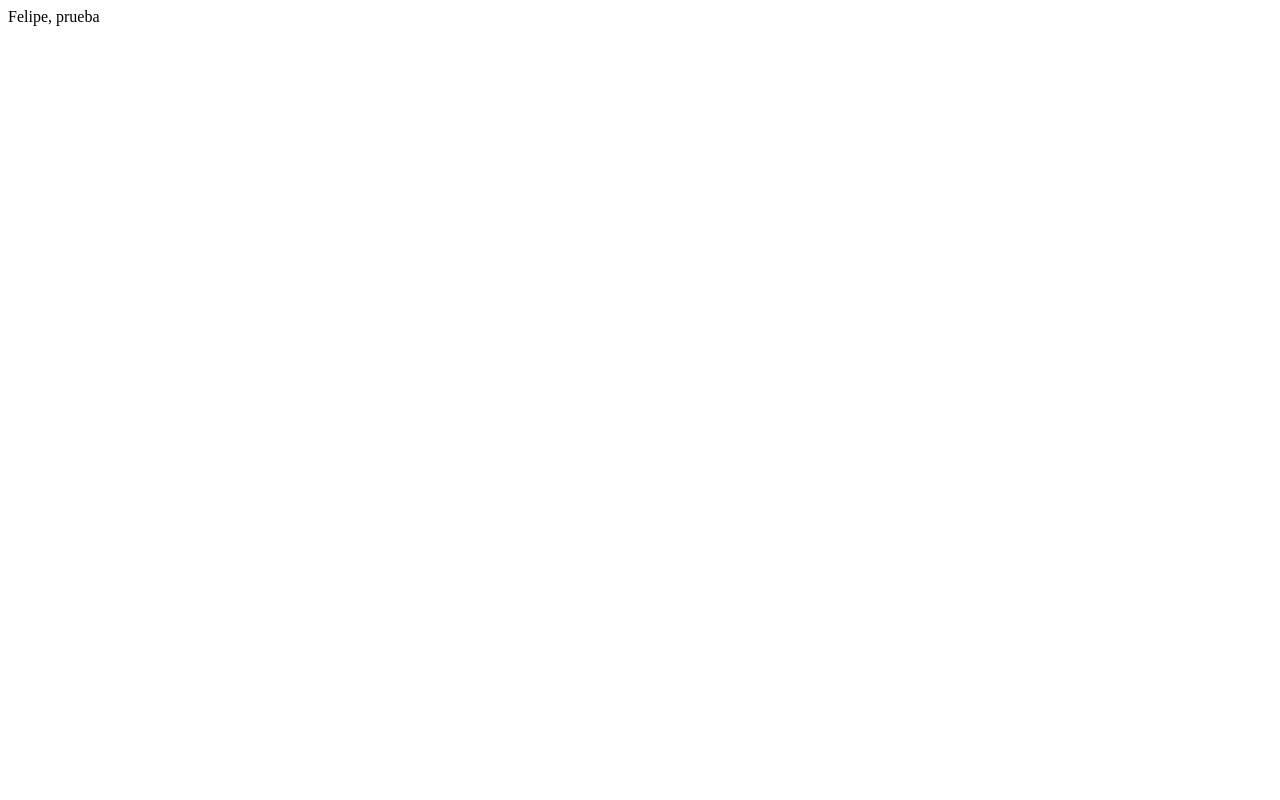
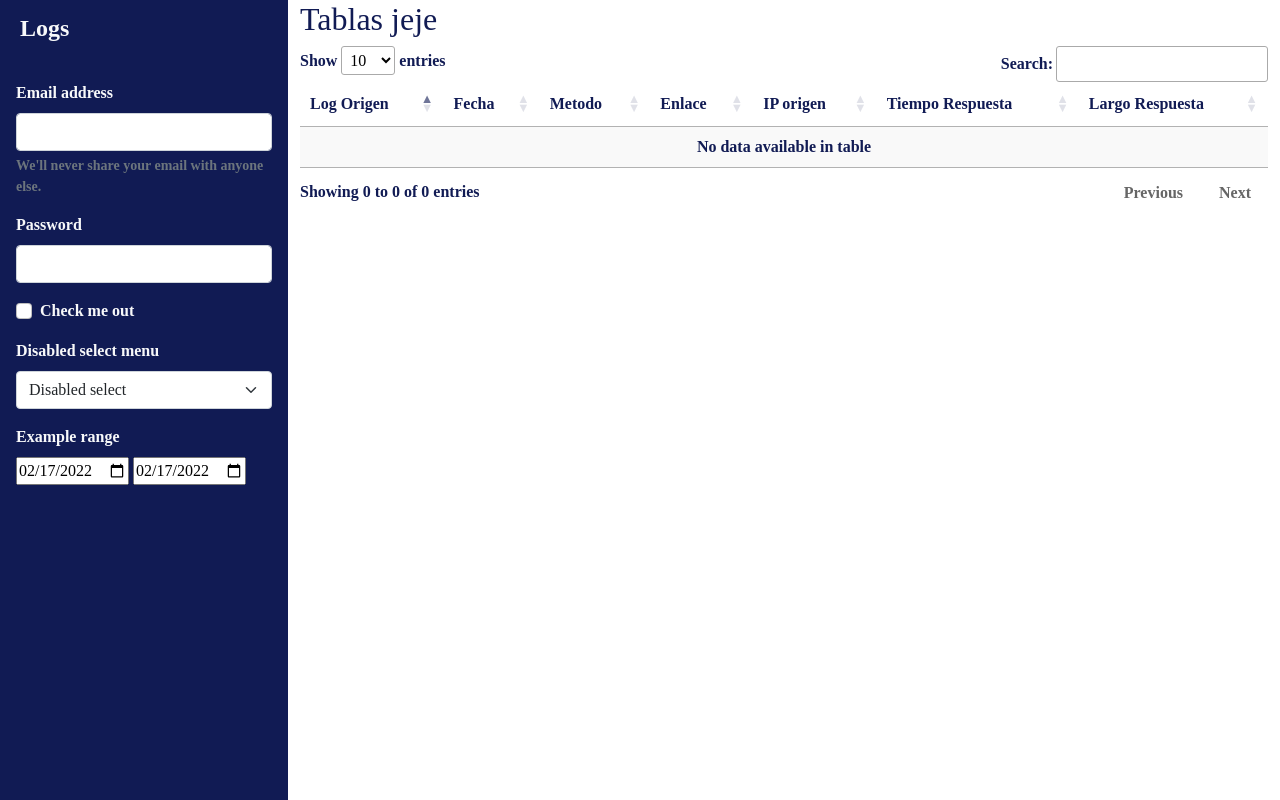
Before and after one commit to mclovin-felipe/IntranetFalp, a PHP site: page / in a window 1280 px wide. Before the commit the page is almost empty. Run offline with PHP 8.4, Linux system fonts and the light colour scheme; data that the repository does not hold is empty; some libraries are stand-ins or nearby versions; some web fonts are replaced.

Commit message:
SideBar filter, tabla

```diff
--- a/index.php
+++ b/index.php
@@ -1,4 +1,105 @@
 <?php
+$host = "localhost";
+$user = "root";
+$pass = "Vicente2112@";
+$database = "prueba";
+$conn =mysqli_connect($host, $user, $pass, $database);
+$result = $conn->query("SELECT * FROM log");
+?>
 
-	echo 'Felipe, prueba';
+
+<!DOCTYPE html>
+<html lang="en">
+<head>
+	<meta charset="UTF-8">
+	<meta http-equiv="X-UA-Compatible" content="IE=edge">
+	<meta name="viewport" content="width=device-width, initial-scale=1.0">
+ <script src="https://ajax.googleapis.com/ajax/libs/jquery/3.5.1/jquery.min.js"></script>
+<link rel="stylesheet" type="text/css" href="https://cdn.datatables.net/1.11.4/css/jquery.dataTables.css">
+ 	<link href="https://cdn.jsdelivr.net/npm/bootstrap@5.1.3/dist/css/bootstrap.min.css" rel="stylesheet">
+<link href="https://unpkg.com/ionicons@4.5.10-0/dist/css/ionicons.min.css" rel="stylesheet">
+<link rel="stylesheet" href="https://use.typekit.net/qqw3nvm.css">
+<link rel="stylesheet" href="./src/css/style.css">
+	<title>Falp Intranet logs</title>
+</head>
+<body>
+<div class="d-flex">
+	<div id="sidebar-container" class = "bg-primary">
+		<div class="logo">
+			<h4 class="text-light" style="font-weight: bold;">Logs</h4>
+		</div>
+		<div class = "menu">
+<!--			<a href= "#" class="d-block text-light p-3"><i class="icon ion-md-apps mr-2 lead"></i> Tablero</a>
+			<a href= "#" class="d-block text-light p-3"><i class="icon ion-md-stats mr-2 lead"></i> Filtros</a>
+		    <a href= "#" class="d-block text-light p-3"><i class="icon ion-md-person mr-2 lead"></i> Perfil</a>
+			<a href= "#" class="d-block text-light p-3"><i class="icon ion-md-settings mr-2 lead"></i> Configuracion</a>
+-->
+<form>
+<div class = "p-3 text-light">
+	<div class="mb-3">
+    <label for="exampleInputEmail1" class="form-label">Email address</label>
+    <input type="email" class="form-control" id="exampleInputEmail1" aria-describedby="emailHelp">
+    <div id="emailHelp" class="form-text">We'll never share your email with anyone else.</div>
+  </div>
+  <div class="mb-3">
+    <label for="exampleInputPassword1" class="form-label">Password</label>
+    <input type="password" class="form-control" id="exampleInputPassword1">
+  </div>
+  <div class="mb-3 form-check">
+    <input type="checkbox" class="form-check-input" id="exampleCheck1">
+    <label class="form-check-label" for="exampleCheck1">Check me out</label>
+  </div>
+<div class="mb-3">
+      <label for="disabledSelect" class="form-label">Disabled select menu</label>
+      <select id="disabledSelect" class="form-select">
+        <option>Disabled select</option>
+      </select>
+    </div>
+<label for="customRange1" class="form-label">Example range</label>
+<div class="mb-3">
+<input type="date" id="start" name="trip-start"
+	   value=<?php echo date("Y-m-d"); ?>
+       min="2001-01-01" max="2025-12-31">
+
+<input type="date" id="start" name="trip-start"
+value=<?php echo date('Y-m-d');?>
+       min="2001-01-01" max="2025-12-31">
+</div>
+</div>
+</form>
+ </div>
+ </div>
+<div class="container">
+<h2 class = "center">Tablas jeje</h2>
+<div id="table-container"></div>
+<table id="table_id" class="display">
+    <thead>
+        <tr>
+            <th>Log Origen</th>
+            <th>Fecha</th>
+			<th>Metodo</th>
+			<th>Enlace</th>
+			<th>IP origen</th>
+			<th>Tiempo Respuesta</th>
+			<th>Largo Respuesta</th>
+        </tr>
+    </thead>
+    <tbody>
+<?php
+while($row = $result->fetch_assoc()) {
+		echo "<tr><td>".$row["log_origen"]."</td><td>".$row["fecha"]."</td><td>".$row["metodo"]."</td><td>".$row["enlace"]."</td><td>".$row["IP_cliente"]."</td><td>".$row["tiempo_respuesta"]."</td><td>".$row["largo_peticion"]."</td></tr>";
+}
+
+
+
 ?>
+	</tbody>
+</table>
+</div>
+ </div>
+ </body>
+<script type="text/javascript" charset="utf8" src="https://cdn.datatables.net/1.11.4/js/jquery.dataTables.js"></script>
+<script src="js/scripts.js"></script>
+ <script src="https://cdn.jsdelivr.net/npm/bootstrap@5.1.3/dist/js/bootstrap.bundle.min.js"></script>
+
+ </html>
--- /dev/null
+++ b/js/scripts.js
@@ -0,0 +1,3 @@
+$(document).ready( function () {
+    $('#table_id').DataTable();
+} );
--- /dev/null
+++ b/src/css/style.css
@@ -0,0 +1,33 @@
+:root {
+	--primary:#111B54;
+	--light:#ffffff;
+	--grey:#efefef;
+}
+body {
+	overflow: hidden;
+	font-family: 'Muli';
+	font-weight: 700;
+	color: var(--primary);
+	height: 100%;
+}
+a {
+	text-decoration: none;
+
+}
+a:hover {
+	text-decoration: none;
+}
+.bg-primary {
+	background-color: var(--primary)
+	!important;
+}
+#sidebar-container {
+	min-height: 100vh;
+
+}
+#sidebar-container .logo {
+	padding: .875rem 1.25rem;
+}
+#sidebar-container .menu {
+	width: 18rem;
+}
```
Also changed, not shown: data.php (added, +17 -0 lines), 2 other files.
